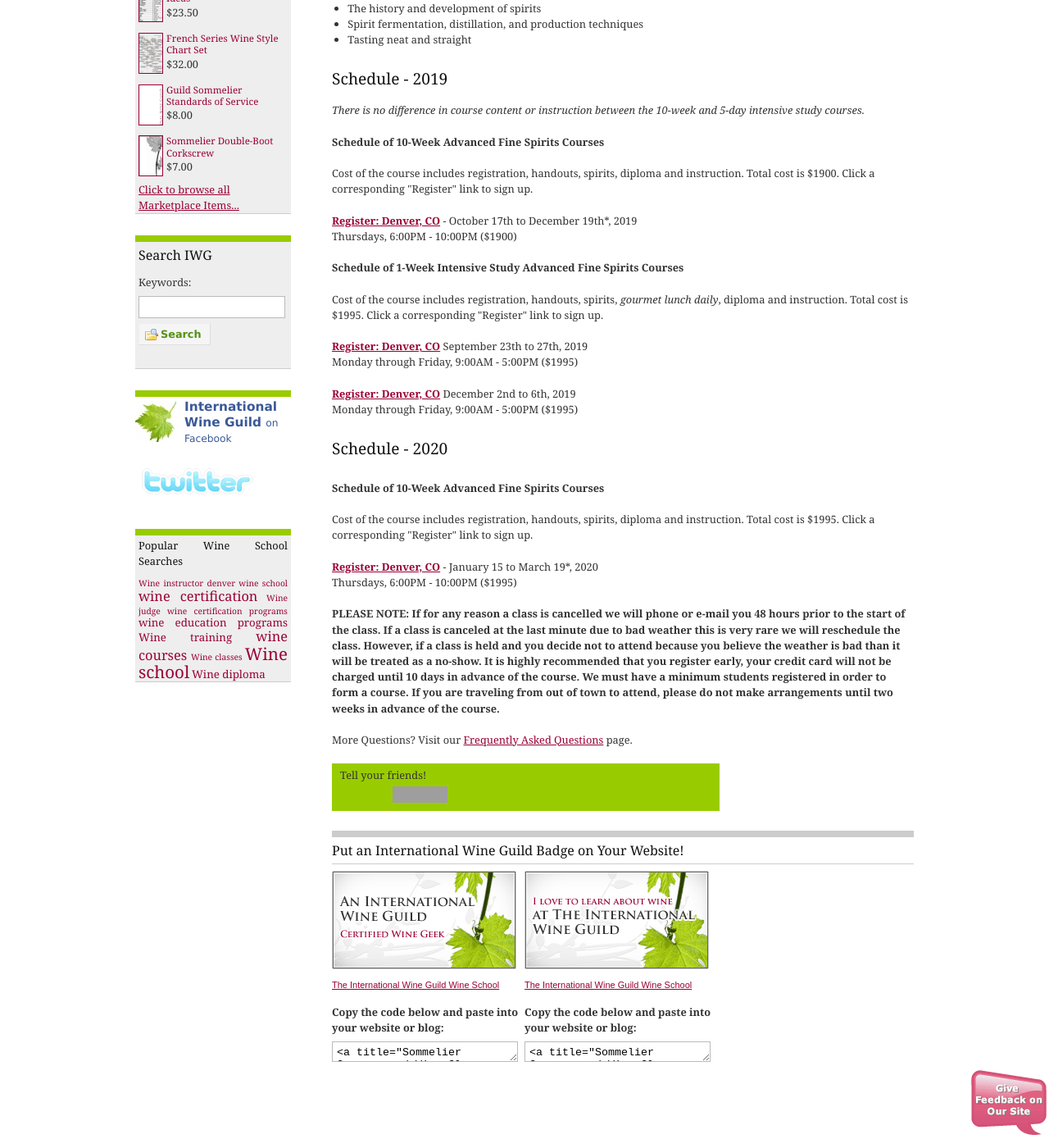
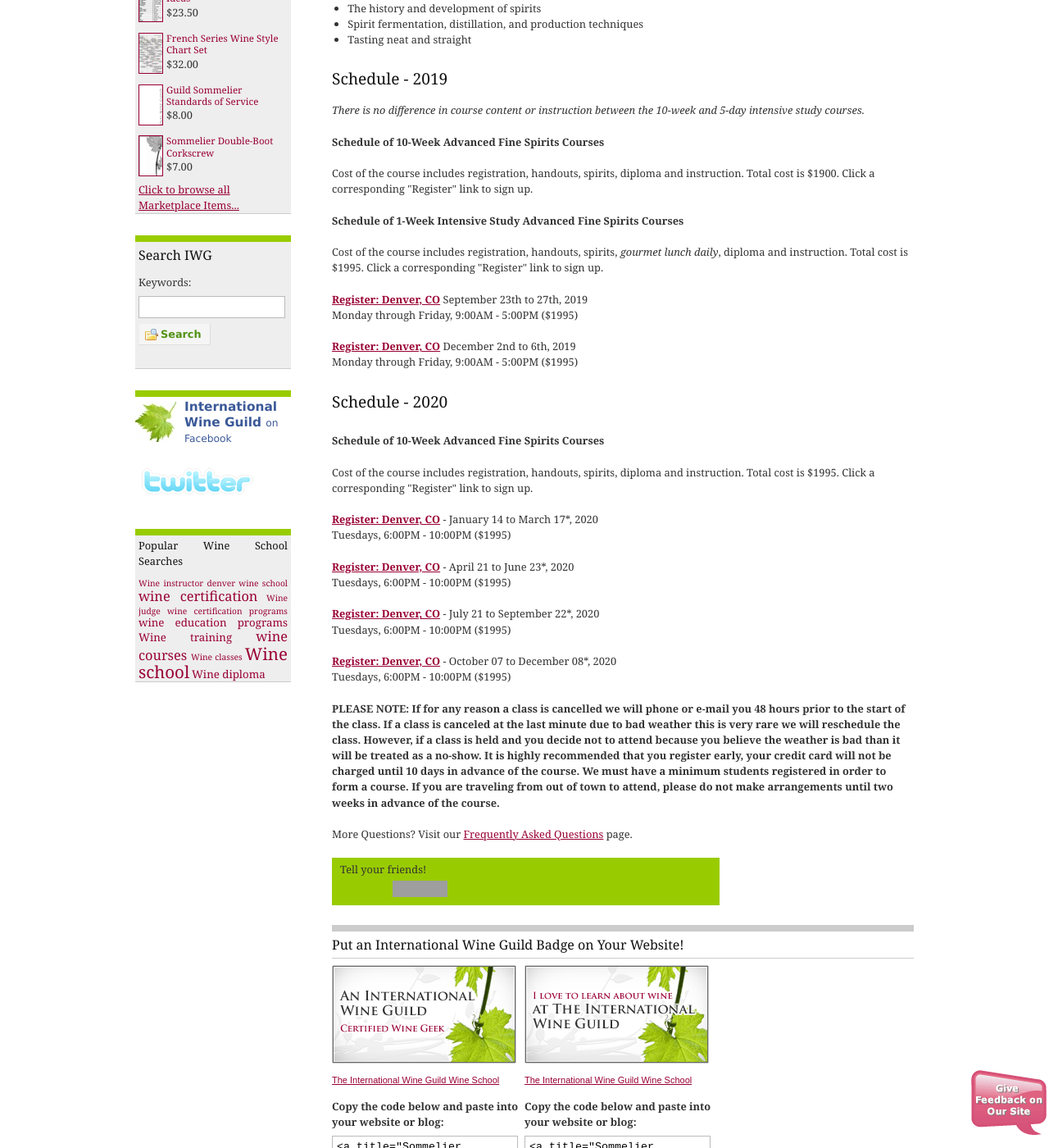
Before and after one commit to CKDev/internationalwineguild.com, a Jekyll site: the page built from images/advanced-fine-spirits.html, in a window 1280 px wide and 1400 px high, scrolled down 1006 px. Shown: the whole window at 82% size. Built offline with Jekyll 4.4.1, drawn with Linux system fonts in a browser that asks for light colours; a script that is not in the unit is left out; comment, search, counter and statistics services are not loaded; grey boxes are pictures that could not be loaded.

Commit message:
Update advanced-fine-spirits.html

```diff
--- a/images/advanced-fine-spirits.html
+++ b/images/advanced-fine-spirits.html
@@ -51,15 +51,7 @@
   instruction. Total cost is $1900. Click a corresponding "Register" link to sign
   up.&nbsp;
 </p>
-<p>
-  <a
-    href="http://ww4.aitsafe.com/cf/add.cfm?userid=6714687&amp;product=Advanced+Fine+Spirits+Course PM+Denver++-++10/17-12/19+2019&amp;price=1900&amp;return=www.internationalwineguild.com/Advanced-Fine-Spirits-registration"
-    class="ga-track"
-    ><strong>Register: Denver, CO</strong></a
-  >
-  - October 17th to December 19th*, 2019<br />
-  Thursdays, 6:00PM - 10:00PM ($1900)
-</p>
+
 <p>
   <strong
     >Schedule of 1-Week Intensive Study Advanced Fine Spirits Courses</strong
@@ -79,6 +71,7 @@
   September 23th to 27th, 2019<br />
   Monday through Friday, 9:00AM - 5:00PM ($1995)
 </p>
+
 <p>
   <a
     href="http://ww4.aitsafe.com/cf/add.cfm?userid=6714687&amp;product=IS+Adv+Fine+Spirits++-++December 02-+06+2019&amp;price=1995&amp;return=www.internationalwineguild.com/Advanced-Fine-Spirits-registration"
@@ -100,11 +93,38 @@
 
 <p>
   <a
-    href="http://ww4.aitsafe.com/cf/add.cfm?userid=6714687&amp;product=Advanced+Fine+Spirits+Course PM+Denver++-++01/15-03/19+2020&amp;price=1995&amp;return=www.internationalwineguild.com/Advanced-Fine-Spirits-registration"
+    href="http://ww4.aitsafe.com/cf/add.cfm?userid=6714687&amp;product=Advanced+Fine+Spirits+Course PM+Denver++-++01/14-03/17+2020&amp;price=1995&amp;return=www.internationalwineguild.com/Advanced-Fine-Spirits-registration"
     class="ga-track"
     ><strong>Register: Denver, CO</strong></a>
-  - January 15 to March 19*, 2020<br />
-  Thursdays, 6:00PM - 10:00PM ($1995)
+  - January 14 to March 17*, 2020<br />
+  Tuesdays, 6:00PM - 10:00PM ($1995)
+</p>
+
+<p>
+  <a
+    href="http://ww4.aitsafe.com/cf/add.cfm?userid=6714687&amp;product=Advanced+Fine+Spirits+Course PM+Denver++-++04/21-06/23+2020&amp;price=1995&amp;return=www.internationalwineguild.com/Advanced-Fine-Spirits-registration"
+    class="ga-track"
+    ><strong>Register: Denver, CO</strong></a>
+  - April 21 to June 23*, 2020<br />
+  Tuesdays, 6:00PM - 10:00PM ($1995)
+</p>
+
+<p>
+  <a
+    href="http://ww4.aitsafe.com/cf/add.cfm?userid=6714687&amp;product=Advanced+Fine+Spirits+Course PM+Denver++-++07/21-09/22+2020&amp;price=1995&amp;return=www.internationalwineguild.com/Advanced-Fine-Spirits-registration"
+    class="ga-track"
+    ><strong>Register: Denver, CO</strong></a>
+  - July 21 to September 22*, 2020<br />
+  Tuesdays, 6:00PM - 10:00PM ($1995)
+</p>
+
+<p>
+  <a
+    href="http://ww4.aitsafe.com/cf/add.cfm?userid=6714687&amp;product=Advanced+Fine+Spirits+Course PM+Denver++-++10/06-12/08+2020&amp;price=1995&amp;return=www.internationalwineguild.com/Advanced-Fine-Spirits-registration"
+    class="ga-track"
+    ><strong>Register: Denver, CO</strong></a>
+  - October 07 to December 08*, 2020<br />
+  Tuesdays, 6:00PM - 10:00PM ($1995)
 </p>
 
 <p>
```
